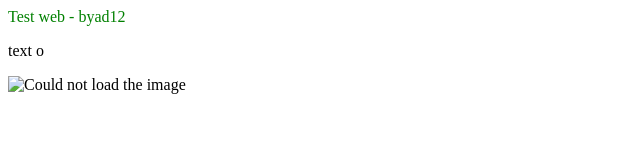
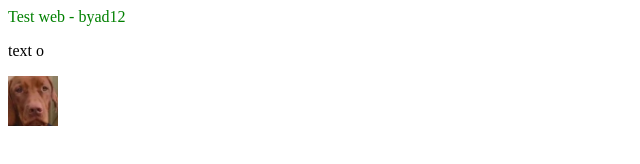
Before and after one commit to byAd12/byAd12, a plain HTML site: page index.html in a window 1280 px wide. Shown: the whole page, without its empty margins (0-640 px from the left). Drawn offline with Linux system fonts and the light colour scheme.

Commit message:
Update index.html

```diff
--- a/index.html
+++ b/index.html
@@ -10,6 +10,6 @@
     <body>
         <t1>Test web - byad12</t1>
         <p>text o</p>
-        <img href="img/logo.ico" width="50" alt="Could not load the image">
+        <img src="img/logo.ico" width="50" alt="Could not load the image">
     </body>
 </html>
```
